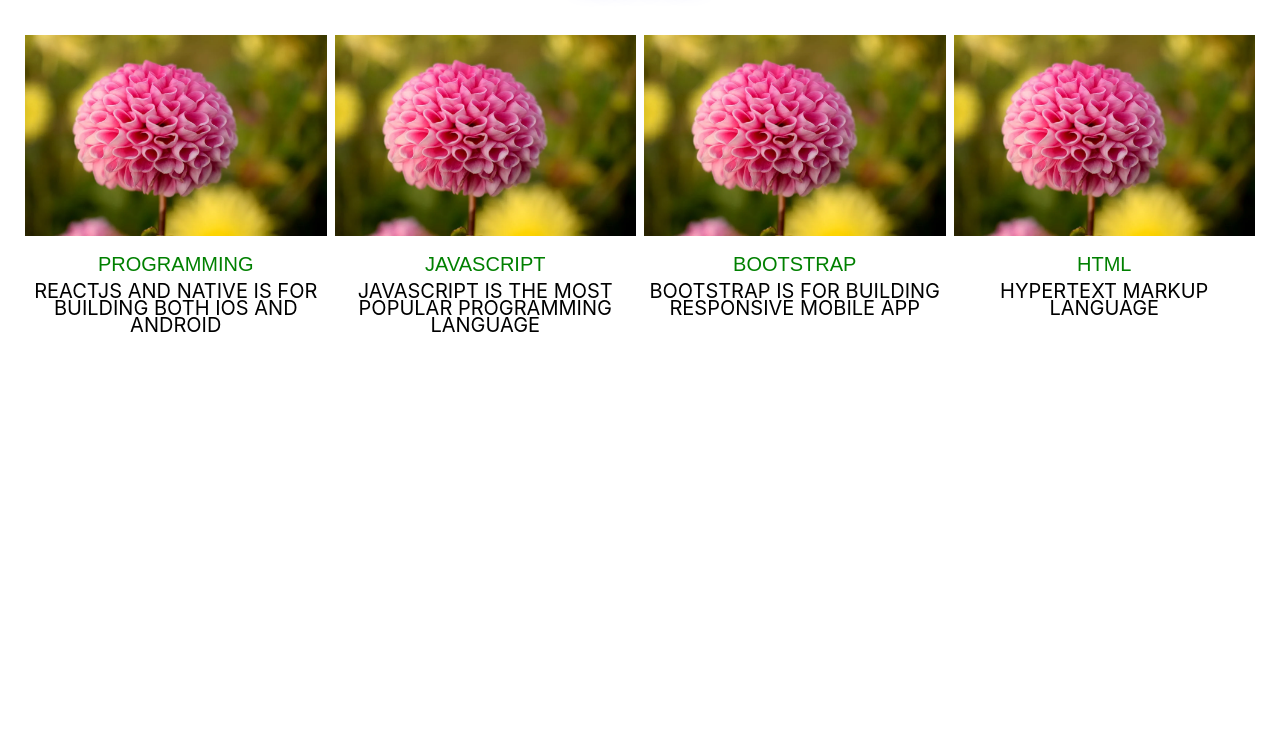
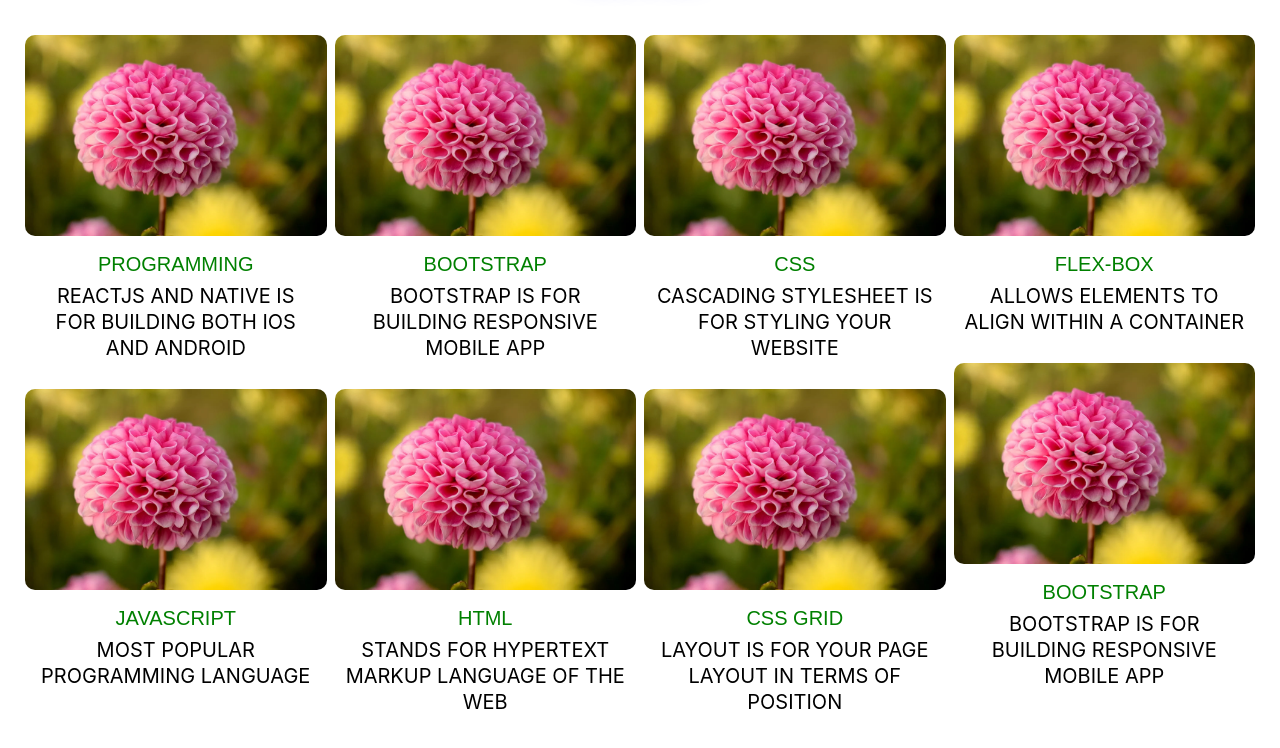
Before and after one commit to YakubuAmidu/ImageGallery, a website: page src/blogs.html in a window 1280 px wide. Shown: the part 170-918 px from the top of the page. Before the commit the page ends 800 px from the top, so only its background shows below. Drawn offline with nearby package versions, Linux system fonts and the light colour scheme.

Commit message:
Initial commit

```diff
--- a/src/blogs.html
+++ b/src/blogs.html
@@ -35,27 +35,27 @@
   <div class="collapse navbar-collapse" id="navbarSupportedContent">
     <ul class="navbar-nav mr-auto">
       <li class="nav-item active">
-        <a class="nav-link" href="#">HOME<span class="sr-only">(current)</span></a>
+        <a class="nav-link" href="../index.html">HOME<span class="sr-only">(current)</span></a>
       </li>
       <li class="nav-item">
-        <a class="nav-link" href="./src/albums.html">ALBUMS</a>
+        <a class="nav-link" href="./albums.html">ALBUMS</a>
       </li>
       <li class="nav-item">
-        <a class="nav-link" href="./src/blogs.html">BLOGS</a>
+        <a class="nav-link" href="#">BLOGS</a>
       </li>
       <li class="nav-item">
-        <a class="nav-link" href="#">ABOUT</a>
+        <a class="nav-link" href="./about.html">ABOUT</a>
       </li>
       <li class="nav-item dropdown">
         <a class="nav-link dropdown-toggle" href="#" id="navbarDropdown" role="button" data-toggle="dropdown" aria-haspopup="true" aria-expanded="false">
           Dropdown
         </a>
         <div class="dropdown-menu" aria-labelledby="navbarDropdown">
-          <a class="dropdown-item" href="#">ALBUMS</a>
+          <a class="dropdown-item" href="./albums.html">ALBUMS</a>
           <div class="dropdown-divider"></div>
           <a class="dropdown-item" href="#">BLOGS</a>
           <div class="dropdown-divider"></div>
-          <a class="dropdown-item" href="#">ABOUT</a>
+          <a class="dropdown-item" href="./about.html">ABOUT</a>
         </div>
       </li>
     </ul>
@@ -68,41 +68,73 @@
     <div class="row">
     <div class="column">
     <div class="imgthree">
-      <a target="_blank" href="imagethree.png">
+      <a href="#">
      <img src="./assets/imagethree.png" alt="img" class="imagethree">
       </a>
       <div class="description-title">programming</div>
       <div class="description-titletwo">reactjs and native is for building both IOS and ANDROID</div>
     </div>
+
+    <div class="imgthree">
+      <a href="#">
+     <img src="./assets/imagethree.png" alt="img" class="imagethree">
+      </a>
+      <div class="description-title">Javascript</div>
+      <div class="description-titletwo">most popular programming language</div>
+    </div>
     </div>
 
   <div class="column">
   <div class="imgthree">
-    <a target="_blank" href="imagethree.png">
+    <a href="#">
    <img src="./assets/imagethree.png" alt="img" class="imagethree">
     </a>
-    <div class="description-title">Javascript</div>
-    <div class="description-titletwo">Javascript is the most popular programming language</div>
+    <div class="description-title">Bootstrap</div>
+    <div class="description-titletwo">Bootstrap is for building responsive mobile app</div>
+  </div>
+
+  <div class="imgthree">
+    <a href="#">
+   <img src="./assets/imagethree.png" alt="img" class="imagethree">
+    </a>
+    <div class="description-title">Html</div>
+    <div class="description-titletwo">Stands for Hypertext markup language of the web</div>
   </div>
   </div>
 
   <div class="column">
   <div class="imgthree">
-    <a target="_blank" href="imagethree.png">
+    <a href="#">
    <img src="./assets/imagethree.png" alt="img" class="imagethree">
     </a>
-    <div class="description-title">Bootstrap</div>
-    <div class="description-titletwo">Bootstrap is for building responsive mobile app</div>
+    <div class="description-title">css</div>
+    <div class="description-titletwo">Cascading stylesheet is for styling your website</div>
+  </div>
+
+  <div class="imgthree">
+    <a href="#">
+   <img src="./assets/imagethree.png" alt="img" class="imagethree">
+    </a>
+    <div class="description-title">css grid</div>
+    <div class="description-titletwo">Layout is for your page layout in terms of position</div>
   </div>
   </div>
 
 <div class="column">
 <div class="imgthree">
-  <a target="_blank" href="imagethree.png">
+  <a href="#">
  <img src="./assets/imagethree.png" alt="img" class="imagethree">
   </a>
-  <div class="description-title">Html</div>
-  <div class="description-titletwo">Hypertext markup language</div>
+  <div class="description-title">Flex-box</div>
+  <div class="description-titletwo">allows elements to align within a container</div>
+</div>
+
+<div class="imgthree">
+  <a href="#">
+ <img src="./assets/imagethree.png" alt="img" class="imagethree">
+  </a>
+  <div class="description-title">Bootstrap</div>
+  <div class="description-titletwo">Bootstrap is for building responsive mobile app</div>
 </div>
 </div>
 </div>
--- a/src/css/style.css
+++ b/src/css/style.css
@@ -110,9 +110,11 @@ div .description{
   padding: 32px;
 }
 
+
 .imagethree{
   margin-top: 8px;
   vertical-align: middle;
+  border-radius: 10px;
   width: 100%;
 }
 
@@ -122,10 +124,15 @@ div .description{
   font-family: 'Tenor Sans', sans-serif;
   color: green;
   text-transform: uppercase;
+  margin-left: 10px;
+  margin-right: 10px;
 }
 
 .description-titletwo{
   color: #000;
   text-transform: uppercase;
+  line-height: 1.3;
   margin-bottom: 20px;
+  margin-left: 10px;
+  margin-right: 10px;
 }
```
Also changed, not shown: src/albums.html (+4 -4 lines).
